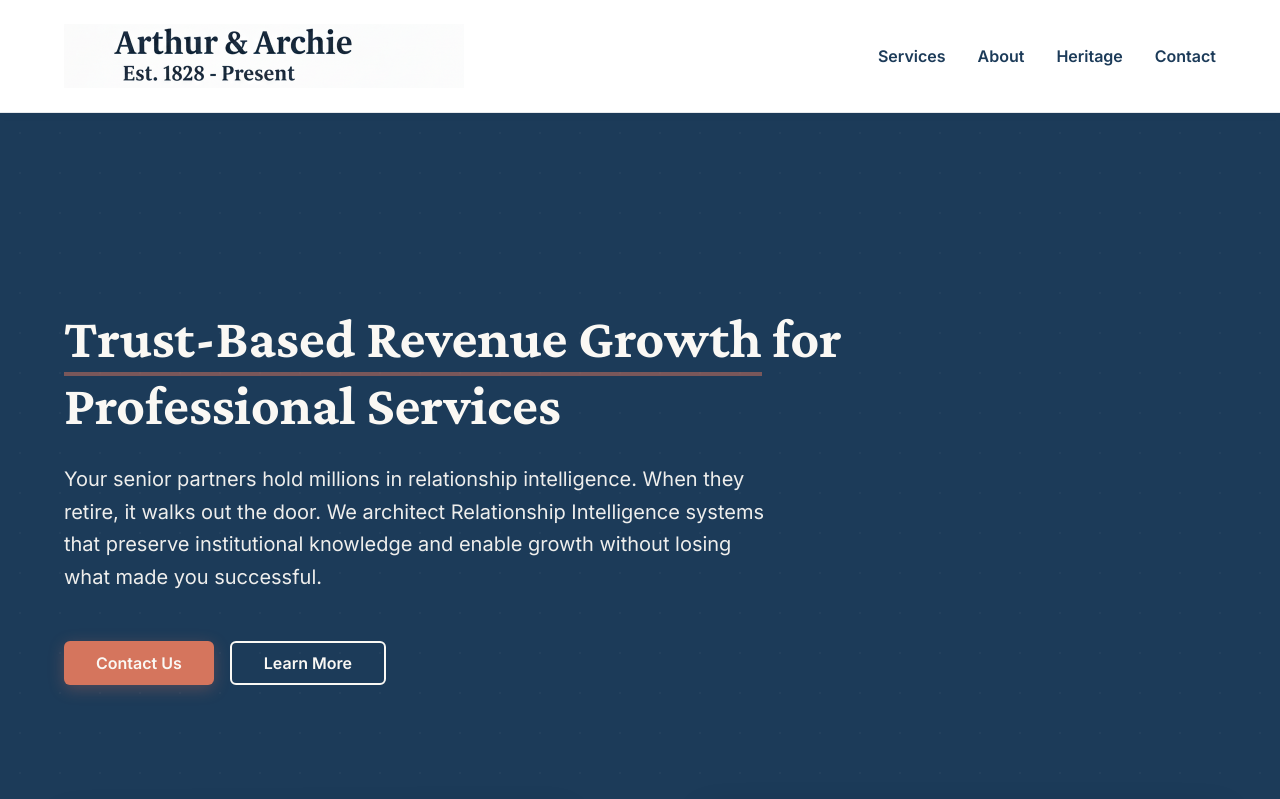
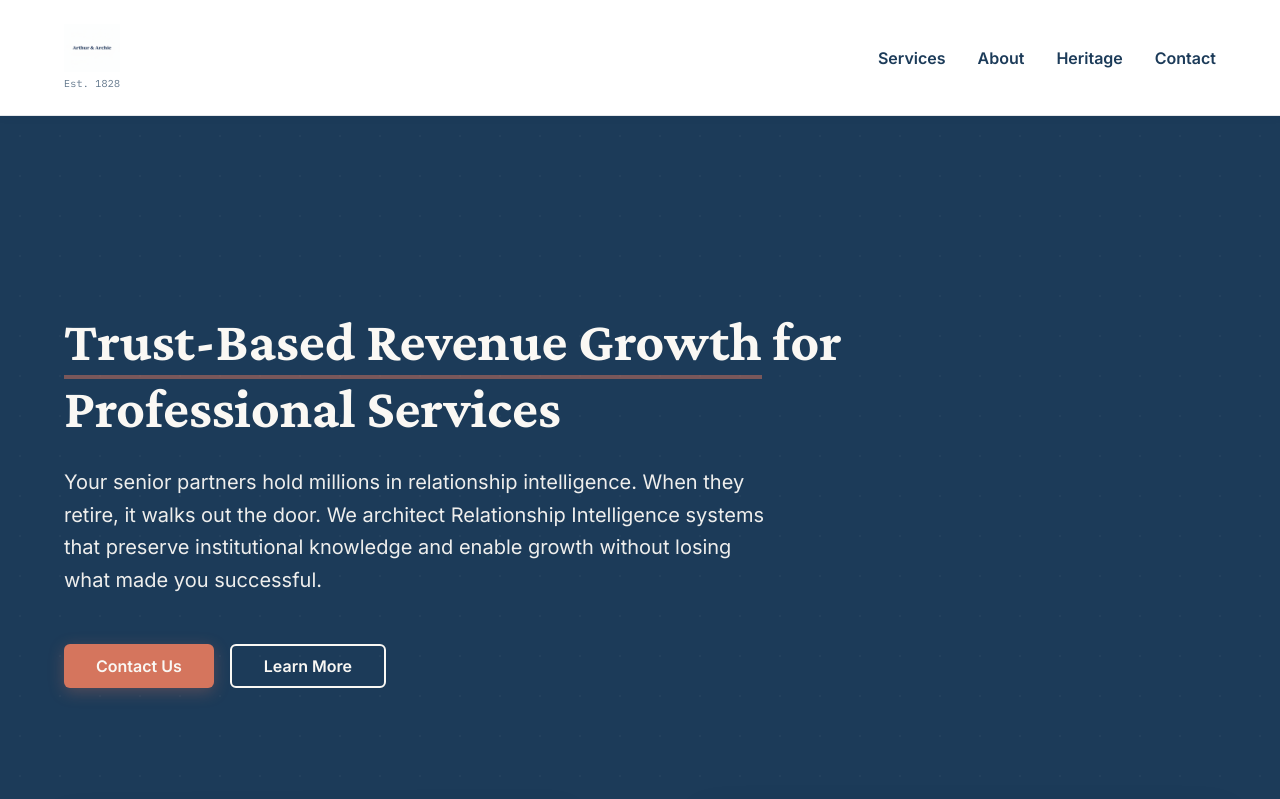
Before and after one commit to 0xrancho/arthur-artchie-elevate, a React (Vite) app: page / in a window 1280 px wide. Shown: the top 799 px of the page. Built offline with nearby package versions, Linux system fonts and the light colour scheme; the HTML template or start-up script is replaced by a standard one.

Commit message:
Refactor header logo and add tag

```diff
--- a/src/components/Header.tsx
+++ b/src/components/Header.tsx
@@ -1,20 +1,19 @@
-import logo from "@/assets/logo-header-transparent.png";
+import logo from "@/assets/logo-header-clean.png";
 
 export const Header = () => {
   return (
     <header className="sticky top-0 z-50 bg-white border-b border-border shadow-subtle-navy">
       <div className="max-w-[1200px] mx-auto px-6 py-6">
         <div className="flex justify-between items-center">
-          <div className="flex items-center gap-4">
-            <div className="h-16 w-[400px] overflow-hidden flex items-center justify-start" aria-label="Arthur & Archie logo">
-              <img
-                src={logo}
-                alt="Arthur & Archie - Est. 1828"
-                className="h-full w-auto transform origin-left scale-[8] -translate-x-24"
-                loading="eager"
-                decoding="sync"
-              />
-            </div>
+          <div className="flex flex-col gap-1">
+            <img
+              src={logo}
+              alt="Arthur & Archie"
+              className="h-12 w-auto"
+              loading="eager"
+              decoding="sync"
+            />
+            <p className="font-mono text-[10px] text-navy/70 tracking-wide">Est. 1828</p>
           </div>
           <nav className="hidden md:flex gap-8 items-center">
             <a href="#services" className="text-navy font-semibold text-base hover:text-terracotta transition-colors">
```
Also changed, not shown: src/assets/logo-header-clean.png (added).
